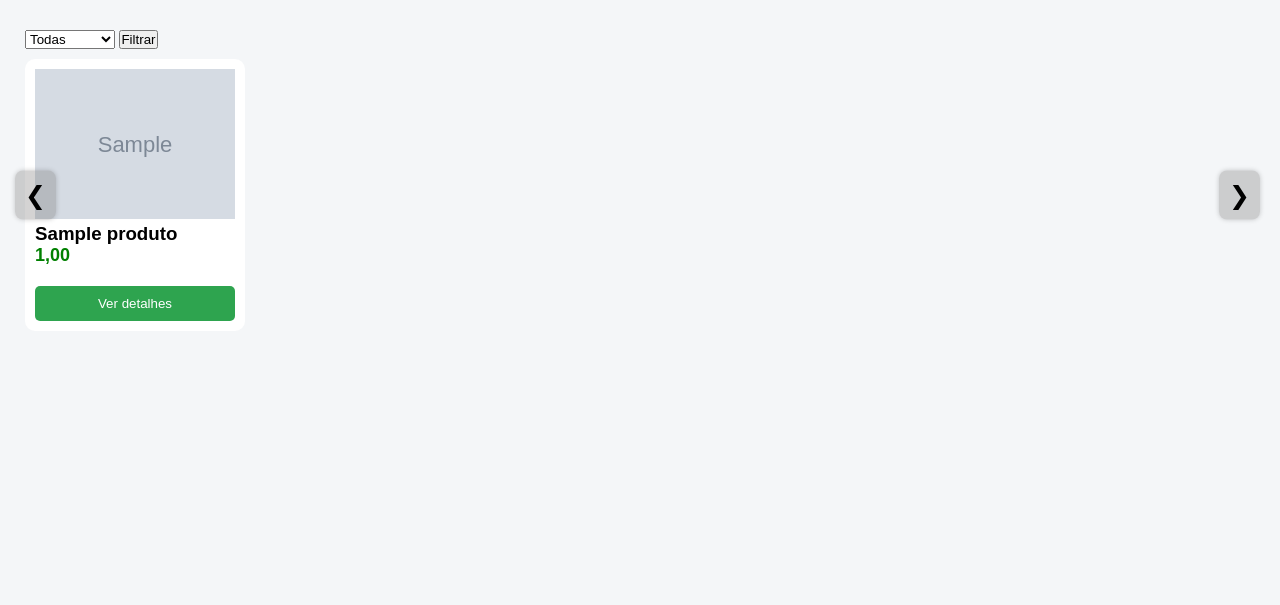
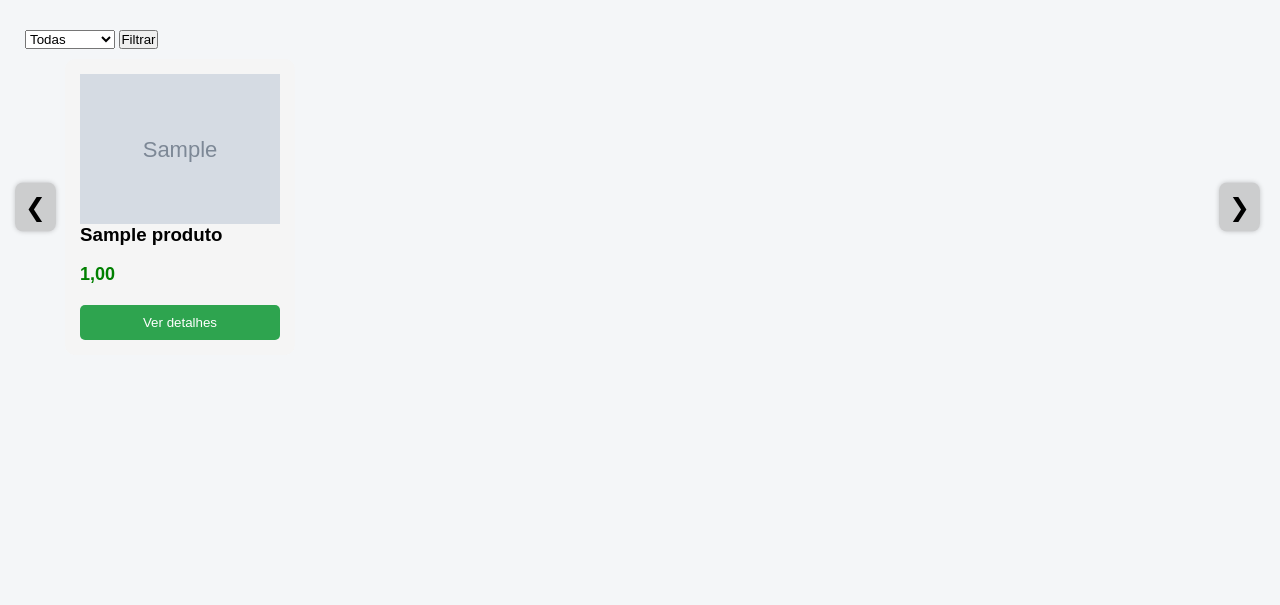
Before and after one commit to Luiz-Otavio15/ProjetoTechHome, a Django app: page /produtos/ in a window 1280 px wide. Shown: the part 61-666 px from the top of the page. Run offline with Django 5.2, Linux system fonts and the light colour scheme; tables that the repository leaves empty hold one stand-in row (values such as "Sample post"); grey boxes marked "Sample" are stand-in pictures.

Commit message:
visual novo em categoria

```diff
--- a/ProjetoTech/TechHome/static/css/Tela3_Categoria.css
+++ b/ProjetoTech/TechHome/static/css/Tela3_Categoria.css
@@ -148,16 +148,21 @@ body {
 
 .carrossel {
     display: flex;
-    gap: 15px;
-    overflow-x: auto; /* SCROLL HORIZONTAL */
-    padding: 10px 0;
+    overflow-x: auto;
+    gap: 20px;
+    padding: 10px 40px;
+    overflow: hidden;
 }
 
 .card {
-    min-width: 200px; /* IMPORTANTE */
-    background: white;
+    min-width: 220px;
+    background: #f5f5f5;
     border-radius: 10px;
-    padding: 10px;
+    padding: 15px;
+    display: flex;
+    flex: 0 0 auto;
+    flex-direction: column;
+    justify-content: space-between;
     transition: 0.3s;
 }
 
--- a/ProjetoTech/TechHome/templates/html/Tela3Categoria.html
+++ b/ProjetoTech/TechHome/templates/html/Tela3Categoria.html
@@ -63,6 +63,7 @@
               <div class="card">
                   <img src="{{produtos.imagem.url}}">
                   <h3>{{produtos.nome}}</h3>
+                  <br>
                   <p class="preco">{{produtos.preco}}</p>
 
                   <a href="{% url 'TechHome:tela_detalhes' produtos.id %}" class="acoes-produto">
```
